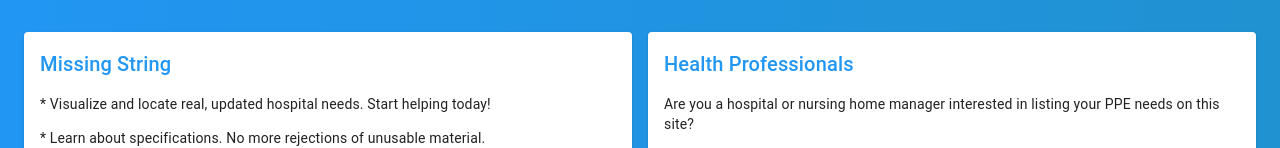
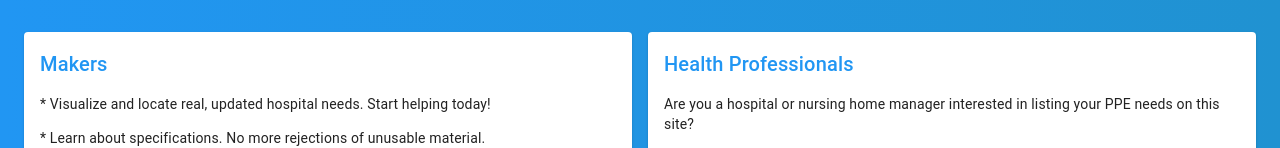
Before and after one commit to Mensageo-app/WebApp, a React (Create React App) app: page /#/ in a window 1280 px wide. Shown: the part 192-340 px from the top of the page. Built offline with nearby package versions, Linux system fonts and the light colour scheme; no server answers.

Commit message:
Fix `missing string` in left panel (was `Makers`)
Co-authored-by: Jonathan Fernandez <jfernandez@thoughtworks.com>

```diff
--- a/src/components/header/Header.js
+++ b/src/components/header/Header.js
@@ -19,7 +19,7 @@ const Header = () => {
         <div className={classes.heroButtons}>
           <Grid container spacing={2} justify="center">
             <Grid item md={6}>
-              <Information>
+              <Information position={'left'}>
                 <div className={classes.fullHeightCard}>
                   <p>
                     <FormattedMessage id={'information.left.visualize'} defaultMessage=" " />
```
